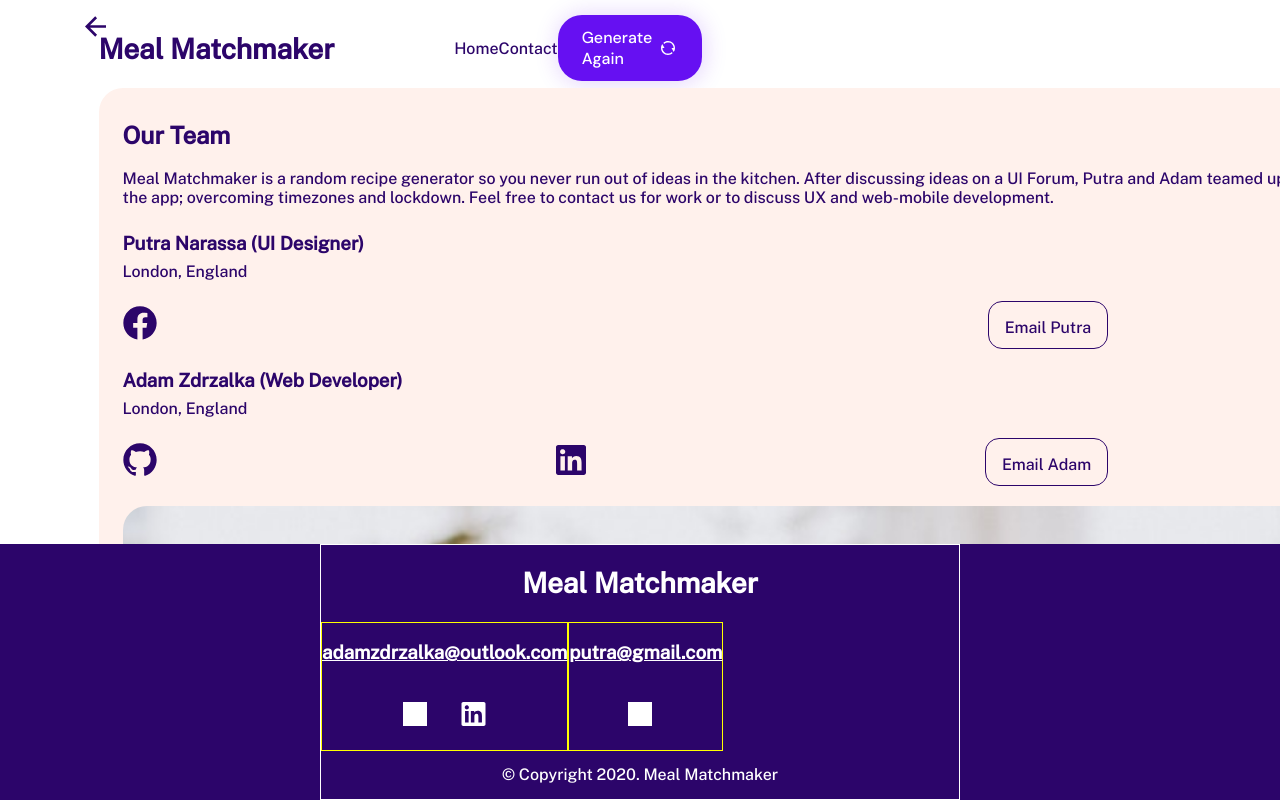
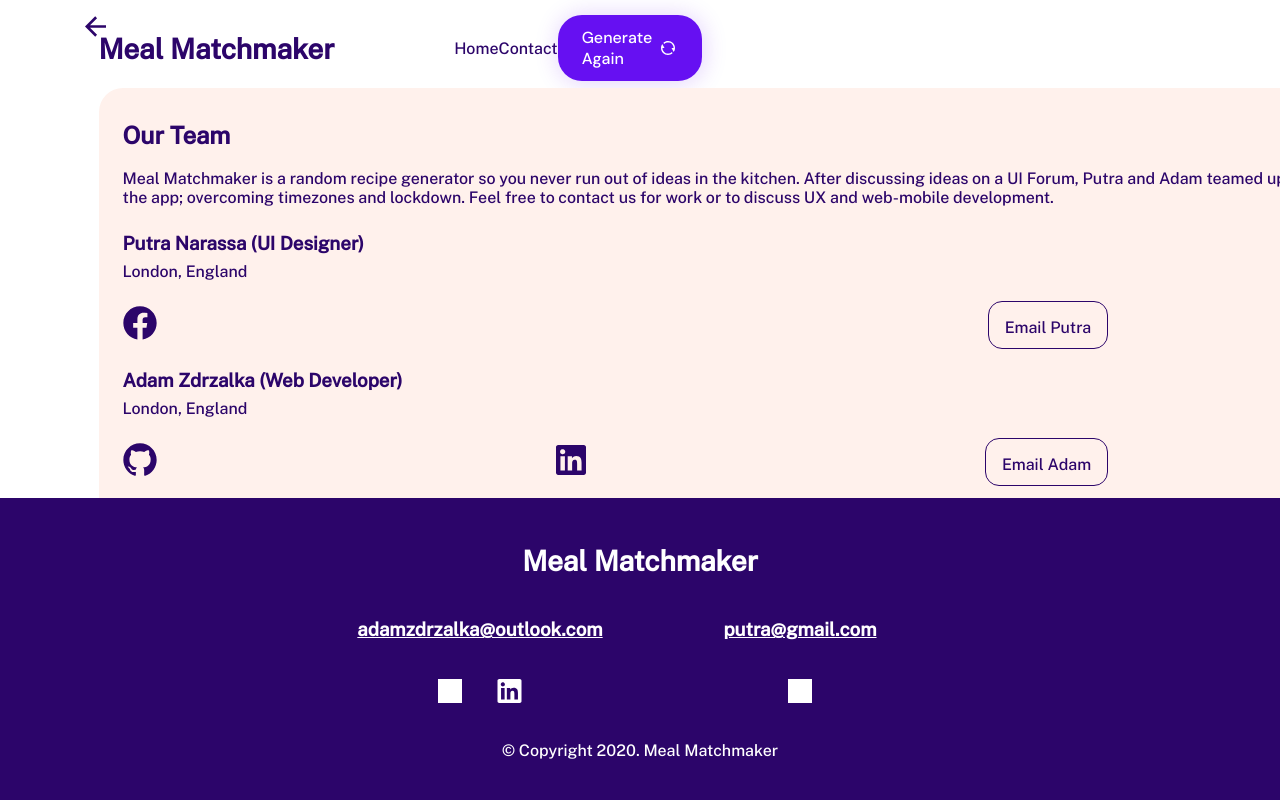
Before and after one commit to moderndayNeo/Meal-Matchmaker, a React (Create React App) app: page /contact in a window 1280 px wide. Built offline with nearby package versions, Linux system fonts and the light colour scheme.

Commit message:
refactor: Re-position Footer elements

```diff
--- a/src/Footer/Footer.css
+++ b/src/Footer/Footer.css
@@ -14,7 +14,8 @@
 .Footer .text-container {
     text-align: center;
     width: 50%;
-    border: 1px solid white;
+    margin: 25px;
+    /* border: 1px solid white; */
     height: 80%;
 }
 
--- a/src/Footer/FooterContact/FooterContact.css
+++ b/src/Footer/FooterContact/FooterContact.css
@@ -1,13 +1,13 @@
 .FooterContact {
-     border: 1px solid yellow;
-     /* width: 100%; */
+     /* border: 1px solid yellow; */
+     width: 100%;
 }
 
 .FooterContact .links {
     padding: 20px;
     width: 50%;
     display: flex;
-    justify-content: space-between;
+    justify-content: space-around;
     margin: auto;
 }
 
```
